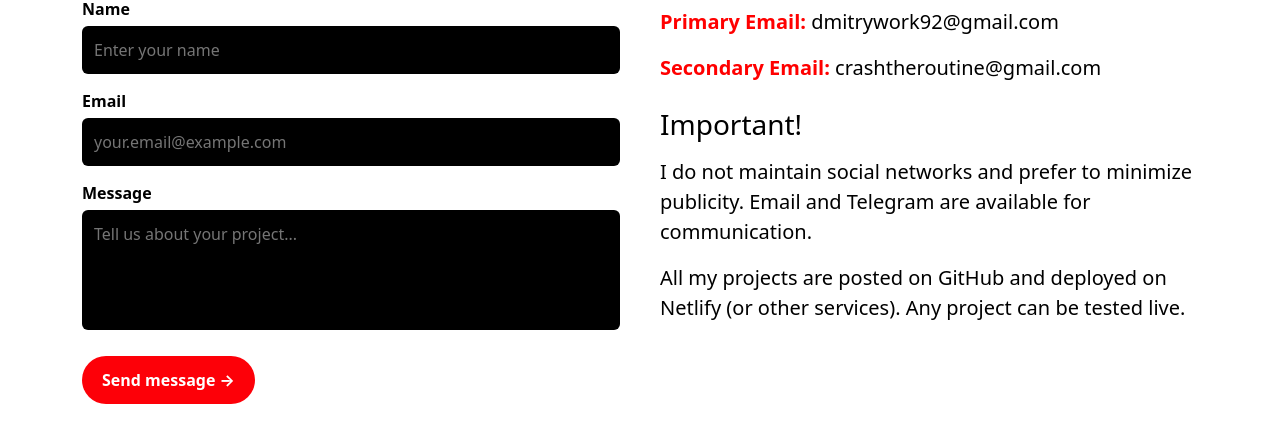
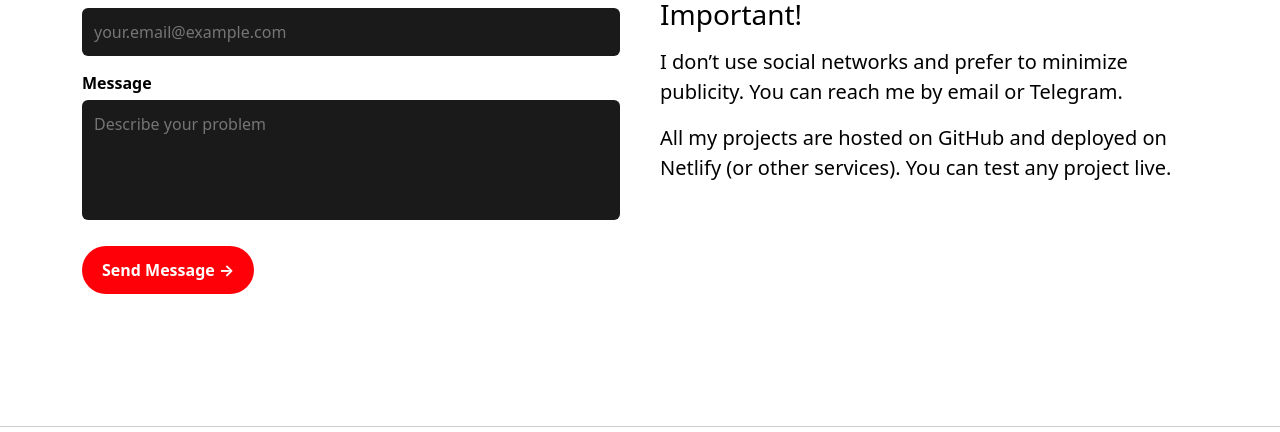
Before and after one commit to dmitrylean/astromultilangportfolio, an Astro site: page /en/Contact in a window 1280 px wide. Shown: the part 378-810 px from the top of the page. Built offline with nearby package versions, Linux system fonts and the light colour scheme; Astro itself is replaced by a stand-in of ours.

Commit message:
install react

```diff
--- a/astro.config.mjs
+++ b/astro.config.mjs
@@ -1,5 +1,9 @@
 // @ts-check
 import { defineConfig } from 'astro/config';
 
+import react from '@astrojs/react';
+
 // https://astro.build/config
-export default defineConfig({});
+export default defineConfig({
+  integrations: [react()]
+});
--- /dev/null
+++ b/src/components/react/ContactSection.css
@@ -0,0 +1,72 @@
+.contact-section {
+  margin: 0 auto;
+  padding: 60px 20px;
+  display: flex;
+  align-items: center;
+  justify-content: center;
+}
+
+.contact-grid {
+  display: flex;
+  flex-wrap: wrap;
+  gap: 40px;
+}
+
+.contact-form,
+.contact-info {
+  flex: 1 1 45%;
+  min-width: 300px;
+}
+
+form label {
+  display: block;
+  margin: 15px 0 5px;
+  font-weight: bold;
+}
+
+input, textarea {
+  width: 100%;
+  padding: 12px;
+  border: none;
+  border-radius: 6px;
+  background: #1a1a1a;
+  color: #fff;
+  resize: none;
+}
+
+textarea {
+  min-height: 120px;
+  resize: none;
+}
+
+.btn-submit {
+  margin-top: 20px;
+  padding: 12px 20px;
+  border: none;
+  border-radius: 25px;
+  background: #fd0008;
+  color: #fff;
+  font-weight: bold;
+  cursor: pointer;
+  transition: 0.3s;
+}
+
+.btn-submit:hover {
+  opacity: 0.8;
+  background: #ffffff;
+  color: black;
+}
+
+.email,
+.add {
+  margin-top: 25px;
+  font-size: 20px;
+}
+
+.red-text {
+  color: red;
+}
+
+.add p {
+  margin-top: 15px;
+}
--- /dev/null
+++ b/src/components/react/ContactSection.jsx
@@ -0,0 +1,99 @@
+import React from "react";
+import "./ContactSection.css";
+
+const translations = {
+  en: {
+    titleForm: "Write me:",
+    labels: {
+      name: "Name",
+      email: "Email",
+      message: "Message",
+    },
+    placeholders: {
+      name: "Enter your name",
+      email: "your.email@example.com",
+      message: "Describe your problem",
+    },
+    submit: "Send Message →",
+    titleInfo: "Contact Information",
+    important: "Important!",
+    info1:
+      "I don’t use social networks and prefer to minimize publicity. You can reach me by email or Telegram.",
+    info2:
+      "All my projects are hosted on GitHub and deployed on Netlify (or other services). You can test any project live.",
+  },
+  ru: {
+    titleForm: "Написать мне:",
+    labels: {
+      name: "Имя",
+      email: "Email",
+      message: "Сообщение",
+    },
+    placeholders: {
+      name: "Напишите свое имя",
+      email: "your.email@example.com",
+      message: "Опишите свою проблему",
+    },
+    submit: "Отправить Сообщение →",
+    titleInfo: "Контактная информация",
+    important: "Важно!",
+    info1:
+      "Я не веду социальные сети и предпочитаю минимизировать публичность. Для связи доступны электронная почта и Telegram.",
+    info2:
+      "Все мои проекты размещены на GitHub и развернуты на Netlify (или других сервисах). Любой проект можно протестировать вживую.",
+  },
+};
+
+const ContactSection = ({ lang = "en" }) => {
+  const t = translations[lang] || translations.en;
+
+  return (
+    <section className="contact-section">
+      <div className="container">
+        <div className="contact-grid">
+          <div className="contact-form">
+            <h2>{t.titleForm}</h2>
+
+            <form>
+              <label>{t.labels.name}</label>
+              <input type="text" placeholder={t.placeholders.name} required />
+
+              <label>{t.labels.email}</label>
+              <input type="email" placeholder={t.placeholders.email} required />
+
+              <label>{t.labels.message}</label>
+              <textarea placeholder={t.placeholders.message} required></textarea>
+
+              <button type="submit" className="btn-submit">
+                {t.submit}
+              </button>
+            </form>
+          </div>
+
+          <div className="contact-info">
+            <h2>{t.titleInfo}</h2>
+
+            <div className="email">
+              <p>
+                <strong className="red-text">Primary Email:</strong>{" "}
+                dmitrywork92@gmail.com
+              </p>
+              <p>
+                <strong className="red-text">Secondary Email:</strong>{" "}
+                crashtheroutine@gmail.com
+              </p>
+            </div>
+
+            <div className="add">
+              <h3>{t.important}</h3>
+              <p>{t.info1}</p>
+              <p>{t.info2}</p>
+            </div>
+          </div>
+        </div>
+      </div>
+    </section>
+  );
+};
+
+export default ContactSection;
--- a/src/layouts/Layout.astro
+++ b/src/layouts/Layout.astro
@@ -58,7 +58,7 @@ const {
     <slot />
 
     <!--<script src="/assets/js/main.js" defer></script>-->
-    <script src="/assets/js/copyright.js" defer></script>
+    <!-- <script src="/assets/js/copyright.js" defer></script> -->
     <script src="/assets/js/menu.js" defer></script>
 
     <Footer
@@ -69,3 +69,4 @@ const {
     />
   </body>
 </html>
+-->
--- a/src/pages/en/Contact.astro
+++ b/src/pages/en/Contact.astro
@@ -2,142 +2,17 @@
 import Layout from "../../layouts/Layout.astro";
 import Header from "../../components/Header.astro";
 import lang from "../../data/lang.json";
+import ContactSection from "../../components/react/ContactSection";
 
 const currentLang = "en";
+
+const locale = currentLang;
+const t = lang[locale];
 ---
 
-<Layout title="Contacts | Dmitry Lean">
+<Layout title="Контакт | Dmitry Lean">
   <Header menu={lang[currentLang].menu} />
-
   <main class="content">
-    <section class="contact-section">
-      <div class="container">
-        <div class="contact-grid">
-          <div class="contact-form">
-            <h2>Write to me:</h2>
-
-            <form>
-              <label>Name</label>
-              <input type="text" placeholder="Enter your name" required />
-
-              <label>Email</label>
-              <input
-                type="email"
-                placeholder="your.email@example.com"
-                required
-              />
-
-              <label>Message</label>
-              <textarea placeholder="Tell us about your project..." required
-              ></textarea>
-
-              <button type="submit" class="btn-submit"> Send message → </button>
-            </form>
-          </div>
-
-          <div class="contact-info">
-            <h2>Contact information</h2>
-
-            <div class="email">
-              <p>
-                <strong class="red-text">Primary Email:</strong> dmitrywork92@gmail.com
-              </p>
-              <p>
-                <strong class="red-text">Secondary Email:</strong> crashtheroutine@gmail.com
-              </p>
-            </div>
-
-            <div class="add">
-              <h3>Important!</h3>
-              <p>
-                I do not maintain social networks and prefer to minimize
-                publicity. Email and Telegram are available for communication.
-              </p>
-              <p>
-                All my projects are posted on GitHub and deployed on Netlify (or
-                other services). Any project can be tested live.
-              </p>
-            </div>
-          </div>
-        </div>
-      </div>
-    </section>
+    <ContactSection lang={currentLang} client:visible />
   </main>
 </Layout>
-
-<style>
-  .contact-section {
-    margin: 0 auto;
-    padding: 60px 20px;
-    display: flex;
-    align-items: center;
-    justify-content: center;
-    height: 100vh;
-  }
-
-  .contact-grid {
-    display: flex;
-    flex-wrap: wrap;
-    gap: 40px;
-  }
-
-  .contact-form,
-  .contact-info {
-    flex: 1 1 45%;
-    min-width: 300px;
-  }
-
-  form label {
-    display: block;
-    margin: 15px 0 5px;
-    font-weight: bold;
-  }
-
-  input,
-  textarea {
-    width: 100%;
-    padding: 12px;
-    border: none;
-    border-radius: 6px;
-    background: black;
-    color: #fff;
-    resize: none;
-  }
-
-  textarea {
-    min-height: 120px;
-    resize: none;
-  }
-
-  .btn-submit {
-    margin-top: 20px;
-    padding: 12px 20px;
-    border: none;
-    border-radius: 25px;
-    background: #fd0008;
-    color: #fff;
-    font-weight: bold;
-    cursor: pointer;
-    transition: 0.3s;
-  }
-
-  .btn-submit:hover {
-    opacity: 0.8;
-    background: #ffffff;
-    color: black;
-  }
-
-  .email,
-  .add {
-    margin-top: 25px;
-    font-size: 20px;
-  }
-
-  .red-text {
-    color: red;
-  }
-
-  .add p {
-    margin-top: 15px;
-  }
-</style>
--- a/src/pages/ru/Contact.astro
+++ b/src/pages/ru/Contact.astro
@@ -2,6 +2,7 @@
 import Layout from "../../layouts/Layout.astro";
 import Header from "../../components/Header.astro";
 import lang from "../../data/lang.json";
+import ContactSection from "../../components/react/ContactSection";
 
 const currentLang = "ru";
 
@@ -11,138 +12,7 @@ const t = lang[locale];
 
 <Layout title="Контакт | Dmitry Lean">
   <Header menu={lang[currentLang].menu} />
-
   <main class="content">
-    <section class="contact-section">
-      <div class="container">
-        <div class="contact-grid">
-          <div class="contact-form">
-            <h2>Написать мне:</h2>
-
-            <form>
-              <label>Имя</label>
-              <input type="text" placeholder="Напишите ваше имя" required />
-
-              <label>Email</label>
-              <input
-                type="email"
-                placeholder="your.email@example.com"
-                required
-              />
-
-              <label>Сообщение</label>
-              <textarea placeholder="Напишите мне о вашем проекте" required
-              ></textarea>
-
-              <button type="submit" class="btn-submit">
-                Отправить Сообщение →
-              </button>
-            </form>
-          </div>
-
-          <div class="contact-info">
-            <h2>Контактная информация</h2>
-
-            <div class="email">
-              <p>
-                <strong class="red-text">Primary Email:</strong> dmitrywork92@gmail.com
-              </p>
-              <p>
-                <strong class="red-text">Secondary Email:</strong> crashtheroutine@gmail.com
-              </p>
-            </div>
-
-            <div class="add">
-              <h3>Внимание!</h3>
-              <p>
-                Я не веду социальные сети и предпочитаю минимизировать
-                публичность. Для связи доступны электронная почта и Telegram.
-              </p>
-              <p>
-                Все мои проекты размещены на GitHub и развернуты на Netlify (или
-                других сервисах). Любой проект можно протестировать вживую.
-              </p>
-            </div>
-          </div>
-        </div>
-      </div>
-    </section>
+    <ContactSection lang={currentLang} client:visible />
   </main>
 </Layout>
-
-<style>
-  .contact-section {
-    margin: 0 auto;
-    padding: 60px 20px;
-    display: flex;
-    align-items: center;
-    justify-content: center;
-    height: 100vh;
-  }
-
-  .contact-grid {
-    display: flex;
-    flex-wrap: wrap;
-    gap: 40px;
-  }
-
-  .contact-form,
-  .contact-info {
-    flex: 1 1 45%;
-    min-width: 300px;
-  }
-
-  form label {
-    display: block;
-    margin: 15px 0 5px;
-    font-weight: bold;
-  }
-
-  input,
-  textarea {
-    width: 100%;
-    padding: 12px;
-    border: none;
-    border-radius: 6px;
-    background: black;
-    color: #fff;
-    resize: none;
-  }
-
-  textarea {
-    min-height: 120px;
-    resize: none;
-  }
-
-  .btn-submit {
-    margin-top: 20px;
-    padding: 12px 20px;
-    border: none;
-    border-radius: 25px;
-    background: #fd0008;
-    color: #fff;
-    font-weight: bold;
-    cursor: pointer;
-    transition: 0.3s;
-  }
-
-  .btn-submit:hover {
-    opacity: 0.8;
-    background: #ffffff;
-    color: black;
-  }
-
-  .email,
-  .add {
-    margin-top: 25px;
-    font-size: 20px;
-  }
-
-  .red-text {
-    color: red;
-  }
-
-  .add p {
-    margin-top: 15px;
-  }
-</style>
--- a/src/pages/ru/Portfolio.astro
+++ b/src/pages/ru/Portfolio.astro
@@ -2,6 +2,7 @@
 import Layout from "../../layouts/Layout.astro";
 import Header from "../../components/Header.astro";
 import Works from "../../components/Works.astro";
+// import WorksReact from "../../components/react/Works";
 import lang from "../../data/lang.json";
 
 const currentLang = "ru";
@@ -15,5 +16,6 @@ const t = lang[locale];
 
   <main class="content">
     <Works />
+    <!-- <WorksReact client:visible /> -->
   </main>
 </Layout>
```
Also changed, not shown: package.json (+7 -1 lines), src/components/react/Works.css (added, +99 -0 lines), src/components/react/Works.jsx (added, +50 -0 lines), tsconfig.json (+12 -4 lines), 1 other file.
